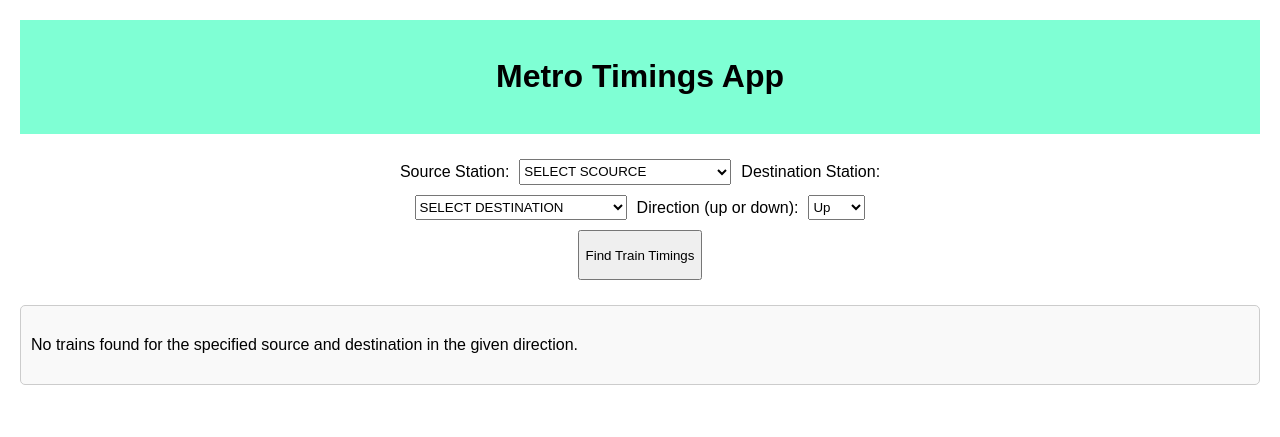
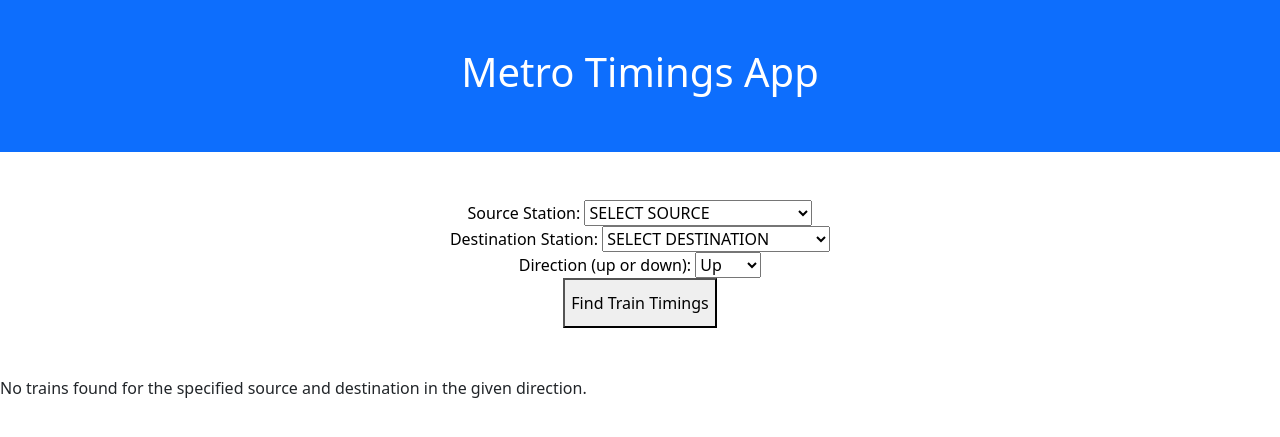
Before and after one commit to ARNAB-BOTMAS/timing_metro, a Flask app: page / in a window 1280 px wide. Shown: the top 437 px of the page. Run offline with Flask 3, Linux system fonts and the light colour scheme.

Commit message:
first commit

```diff
--- a/templates/index.html
+++ b/templates/index.html
@@ -2,118 +2,54 @@
 <html>
 <head>
     <title>Metro Timings App</title>
-    <style>
-        /* Add general styles */
-        body {
-            font-family: Arial, sans-serif;
-            line-height: 1.6;
-            margin: 20px;
-        }
-
-        .head {
-            background-color: aquamarine;
-            color: black;
-            text-align: center;
-            padding: 10px;
-        }
-
-        form {
-            max-width: 500px;
-            margin: 0 auto;
-            display: flex;
-            flex-wrap: wrap;
-            justify-content: center;
-            margin-top: 20px;
-        }
-
-        label,
-        select,
-        button {
-            margin: 5px;
-        }
-
-        /* Add responsiveness */
-        /* For screens smaller than 600px */
-        @media (max-width: 600px) {
-            form {
-                flex-direction: column;
-            }
-
-            label,
-            select,
-            button {
-                width: 100%;
-            }
-        }
-
-        /* Additional styles for text response */
-        .text-response {
-            margin-top: 20px;
-            padding: 10px;
-            border: 1px solid #ccc;
-            border-radius: 5px;
-            background-color: #f9f9f9;
-        }
-
-        /* Make the table responsive */
-        table {
-            width: 100%;
-            border-collapse: collapse;
-        }
-
-        th,
-        td {
-            text-align: center;
-            padding: 8px;
-            border-bottom: 1px solid #ddd;
-        }
-
-        th {
-            background-color: #f2f2f2;
-        }
-
-        /* For screens smaller than 600px */
-        @media (max-width: 600px) {
-            th,
-            td {
-                font-size: 14px;
-            }
-        }
-
-    </style>
+    <meta charset="utf-8">
+    <meta name="viewport" content="width=device-width, initial-scale=1">
+    <link href="https://cdn.jsdelivr.net/npm/bootstrap@5.2.3/dist/css/bootstrap.min.css" rel="stylesheet">
+    <script src="https://cdn.jsdelivr.net/npm/bootstrap@5.2.3/dist/js/bootstrap.bundle.min.js"></script>
 </head>
 <body>
-    <div class="head">
+    <div class="container-fluid p-5 bg-primary text-white text-center">
         <h1>Metro Timings App</h1>
     </div>
+    <div class="container-fluid p-5 bg-opacity text-black text-center">
         <form method="post">
+            <div>
                 <label for="source">Source Station:</label>
                 <select name="source_station" id="source">
-            <option value="SELECT SCOURCE">SELECT SCOURCE</option>
+                    <option value="">SELECT SOURCE</option>
                     {% for station in stations %}
                         <option value="{{ station }}">{{ station }}</option>
                     {% endfor %}
                 </select>
+            </div>
+            <div>
                 <label for="destination">Destination Station:</label>
                 <select name="destination_station" id="destination">
-            <option value="SELECT DESTINATION">SELECT DESTINATION</option>
+                    <option value="">SELECT DESTINATION</option>
                     {% for station in stations %}
                         <option value="{{ station }}">{{ station }}</option>
                     {% endfor %}
                 </select>
+            </div>
+            <div>
                 <label for="direction">Direction (up or down):</label>
                 <select name="direction" id="direction">
                     <option value="up">Up</option>
                     <option value="down">Down</option>
                 </select>
+            </div>
 
+            <div>
                 <button type="submit" style="height: 50px; width: auto;">Find Train Timings</button>
+            </div>
         </form>
+    </div>
+
 
     {% if result %}
     <div class="text-response">
         <h2>Train Timings:</h2>
-        <table>
+        <table style="padding: 20%;">
             <tr>
                 <th colspan="2">{{ result[0].source }} to {{ result[0].destination }}</th>
             </tr>
@@ -123,8 +59,8 @@
             </tr>
             {% for timing in result %}
                 <tr>
-                    <td>{{ timing.departure }}</td>
-                    <td>{{ timing.arrival }}</td>
+                    <td style="text-align: center;">{{ timing.departure }}</td>
+                    <td style="text-align: center;">{{ timing.arrival }}</td>
                 </tr>
             {% endfor %}
         </table>
```
Lines whose indentation alone changed are shown as unchanged.
